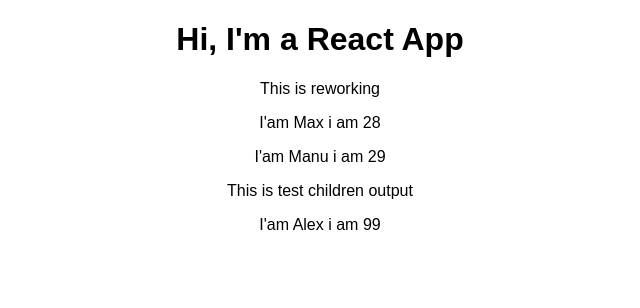
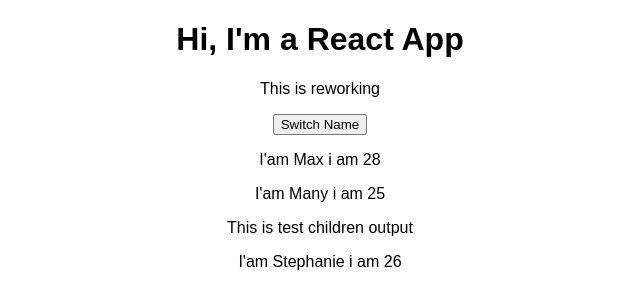
Before and after one commit to alexSiera/DockerTrain, a React (Create React App) app in the folder react-complete-guide/: page / in a window 1280 px wide. Shown: the top 308 px of the page, without its empty margins (320-960 px from the left). Built offline with nearby package versions, Linux system fonts and the light colour scheme.

Commit message:
add state

```diff
--- a/react-complete-guide/src/App.js
+++ b/react-complete-guide/src/App.js
@@ -2,16 +2,42 @@
 import "./App.css";
 import Person from "./Person/Person";
 class App extends Component {
+  state = {
+    persons: [
+      {
+        name: "Max",
+        age: 28
+      },
+      {
+        name: "Many",
+        age: 25
+      },
+      {
+        name: "Stephanie",
+        age: 26
+      }
+    ]
+  };
   render() {
     return (
       <div className="App">
         <h1>Hi, I'm a React App</h1>
         <p>This is reworking</p>
-        <Person name="Max" age="28" />
-        <Person name="Manu" age="29">
+        <button>Switch Name</button>
+        <Person
+          name={this.state.persons[0].name}
+          age={this.state.persons[0].age}
+        />
+        <Person
+          name={this.state.persons[1].name}
+          age={this.state.persons[1].age}
+        >
           This is test children output
         </Person>
-        <Person name="Alex" age="99" />
+        <Person
+          name={this.state.persons[2].name}
+          age={this.state.persons[2].age}
+        />
       </div>
     );
     // return React.createElement(
```
